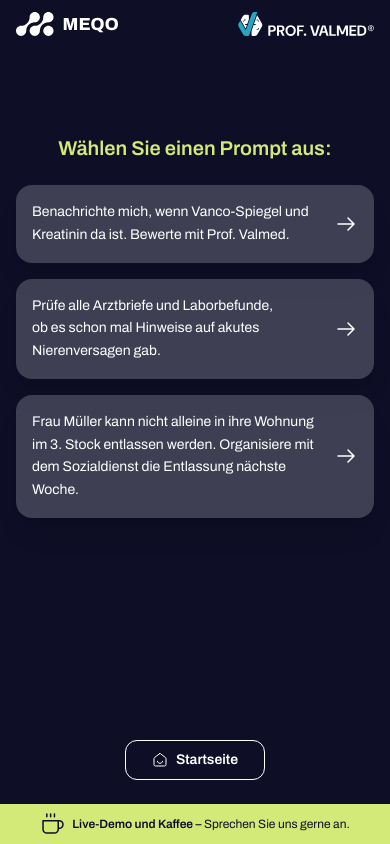
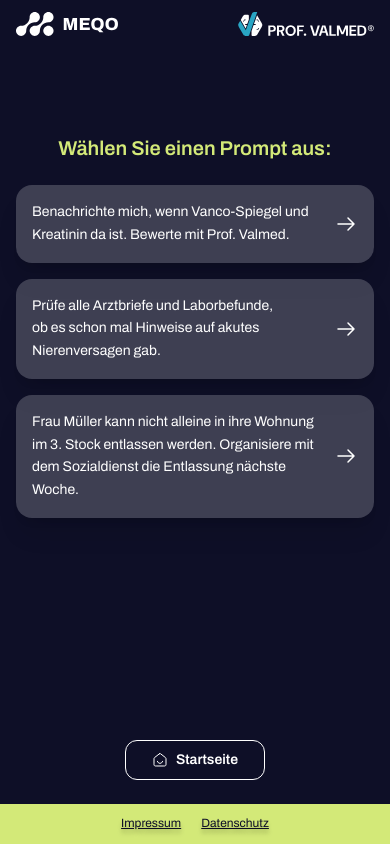
Before and after one commit to karar-shah/meqo, a Next.js app: page /d01 in a window 390 px wide. Built offline with nearby package versions, Linux system fonts and the light colour scheme.

Commit message:
refactor: update layout footer links and refine responsive styling for main container and feature view

```diff
--- a/src/app/layout.tsx
+++ b/src/app/layout.tsx
@@ -1,7 +1,7 @@
 import type { Metadata } from "next";
 import { Archivo } from "next/font/google";
 import "./globals.css";
-import Image from "next/image";
+
 import KioskShell from "@/components/KioskShell";
 import NavBar from "@/components/NavBar";
 import ThemeWrapper from "@/components/ThemeWrapper";
@@ -23,18 +23,15 @@ export const metadata: Metadata = {
 // Extracted Footer Component from test/page
 function Footer() {
   return (
-    <footer className="w-full mt-auto bg-[#d3e978] h-10 md:h-12 lg:h-14 flex items-center justify-center gap-2 md:gap-4 z-50">
-      <Image
-        className="w-6 md:w-8 h-auto relative"
-        width={64}
-        height={64}
-        sizes="100vw"
-        alt="Coffee Icon"
-        src="/icons/coffee.svg"
-      />
-      <div className="relative text-xs md:text-sm lg:text-base leading-tight text-center text-[#0e0f27]">
-        <span className="font-semibold">Live-Demo und Kaffee &ndash; </span>
-        <span>Sprechen Sie uns gerne an.</span>
+    <footer className="w-full mt-auto bg-[#d3e978] h-10 md:h-12 lg:h-14 flex items-center justify-center z-50">
+      <div className="relative text-xs md:text-sm lg:text-base leading-[1.1] text-center text-[#0e0f27] [text-shadow:0px_4px_4px_rgba(0,0,0,0.25)]">
+        <a href="https://www.meqo.de/impressum" target="_blank" rel="noopener noreferrer" className="underline">
+          Impressum
+        </a>
+        <span className="whitespace-pre">        </span>
+        <a href="https://www.meqo.de/datenschutz" target="_blank" rel="noopener noreferrer" className="underline">
+          Datenschutz
+        </a>
       </div>
     </footer>
   );
@@ -47,11 +44,11 @@ export default function RootLayout({
 }>) {
   return (
     <html lang="de" className={`light ${archivo.variable}`} style={{ colorScheme: 'light' }}>
-      <body className="flex flex-col bg-gray-100 font-sans text-sm antialiased select-none overflow-x-hidden [@media(min-height:1080px)]:h-screen [@media(min-height:1080px)]:overflow-hidden [@media(max-height:1079px)]:min-h-screen [@media(max-height:1079px)]:overflow-y-auto" style={{ overscrollBehavior: 'none' }}>
+      <body className="flex flex-col bg-gray-100 font-sans text-sm antialiased select-none overflow-x-hidden lg:h-screen lg:overflow-hidden min-h-screen overflow-y-auto" style={{ overscrollBehavior: 'none' }}>
         <ThemeWrapper>
           <NavBar />
           {/* position:relative on the container above means the absolute arrows anchor here */}
-          <main className="flex-1 max-w-[789px] mx-auto w-full px-4 md:px-6 mt-20 md:mt-24 pt-2 pb-2 md:pb-4 flex flex-col items-center [@media(min-height:1080px)]:min-h-0 [@media(min-height:1080px)]:overflow-hidden [@media(max-height:1079px)]:overflow-visible">
+          <main className="flex-1 max-w-[789px] mx-auto w-full px-4 md:px-6 mt-20 md:mt-24 pt-2 pb-2 md:pb-4 flex flex-col items-center lg:min-h-0 lg:overflow-hidden">
             <KioskShell>
               {children}
             </KioskShell>
--- a/src/components/FeatureView.tsx
+++ b/src/components/FeatureView.tsx
@@ -45,10 +45,10 @@ export default function FeatureView({
   return (
     <>
       {/* Wrapper inside main that takes the standard width */}
-      <div className="w-full max-w-7xl flex flex-col sm:flex-row text-left font-['Archivo'] relative z-0 items-center justify-between gap-8 md:gap-12 flex-1 min-h-[60vh]">
+      <div className="w-full max-w-7xl flex flex-col lg:flex-row text-left font-['Archivo'] relative z-0 items-center justify-start gap-8 lg:gap-12 flex-1 lg:h-full lg:min-h-0">
 
         {/* Texts Section */}
-        <div className="flex flex-col gap-4 md:gap-6 text-[#d3e978] w-full md:w-[420px] shrink-0 relative z-30">
+        <div className="flex flex-col items-center justify-center md:justify-start gap-4 md:gap-6 text-[#d3e978] w-full lg:w-[420px] shrink-0 relative z-30 pt-8 lg:pt-0">
           <div className="flex flex-col gap-2">
             <div className="text-base md:text-lg leading-tight font-semibold">
               {category}
@@ -74,13 +74,13 @@ export default function FeatureView({
         </div>
 
         {/* Center Image Section - absolute positioning relative to ThemeWrapper */}
-        <div className="flex-1 flex max-w-none h-full w-full items-center justify-end overflow-visible z-10 pointer-events-none relative rounded-t-3xl md:rounded-t-[3rem] bg-[#0e0f27] mt-[10vh] lg:-mr-28 mb-24">
+        <div className="flex-1 flex max-w-none h-full w-full items-center justify-center lg:justify-end overflow-visible z-10 pointer-events-none relative rounded-t-3xl md:rounded-t-[3rem] bg-[#0e0f27] mt-[5vh] lg:mt-[5vh] lg:-mr-28 mb-12 lg:mb-0">
           <Image
             src={centerImage}
             alt={title}
             width={1067}
             height={2048}
-            className="w-full max-w-full md:w-[140%] md:max-w-[140%] h-auto min-h-[700px] max-h-[110vh] md:max-h-[130vh] object-contain object-right pointer-events-auto rounded-t-3xl md:rounded-t-[3rem]"
+            className="w-full max-w-full lg:w-[140%] lg:max-w-[140%] h-auto min-h-[400px] lg:min-h-0 max-h-[60vh] lg:max-h-[70vh] object-contain object-center lg:object-right pointer-events-auto rounded-t-3xl md:rounded-t-[3rem] md:[clip-path:inset(0_100px_0_105px)]"
             priority
           />
         </div>
```
